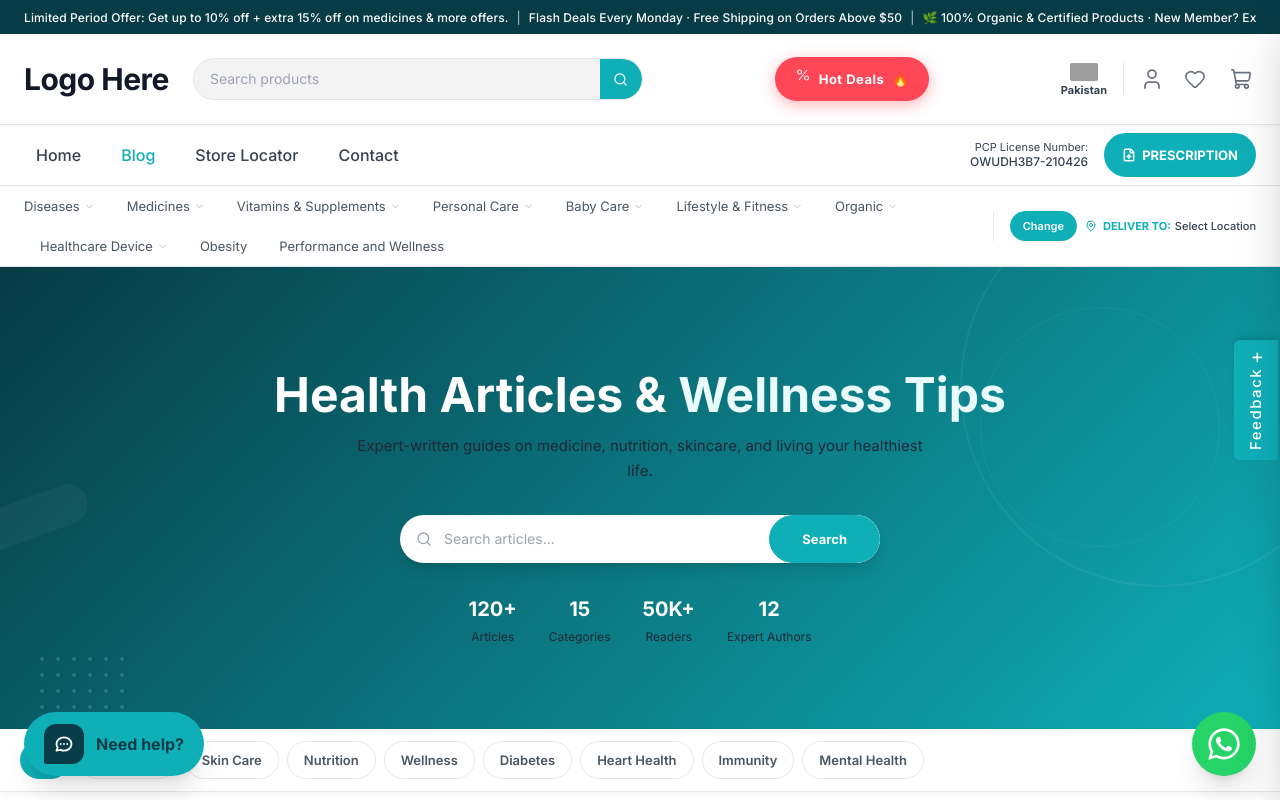
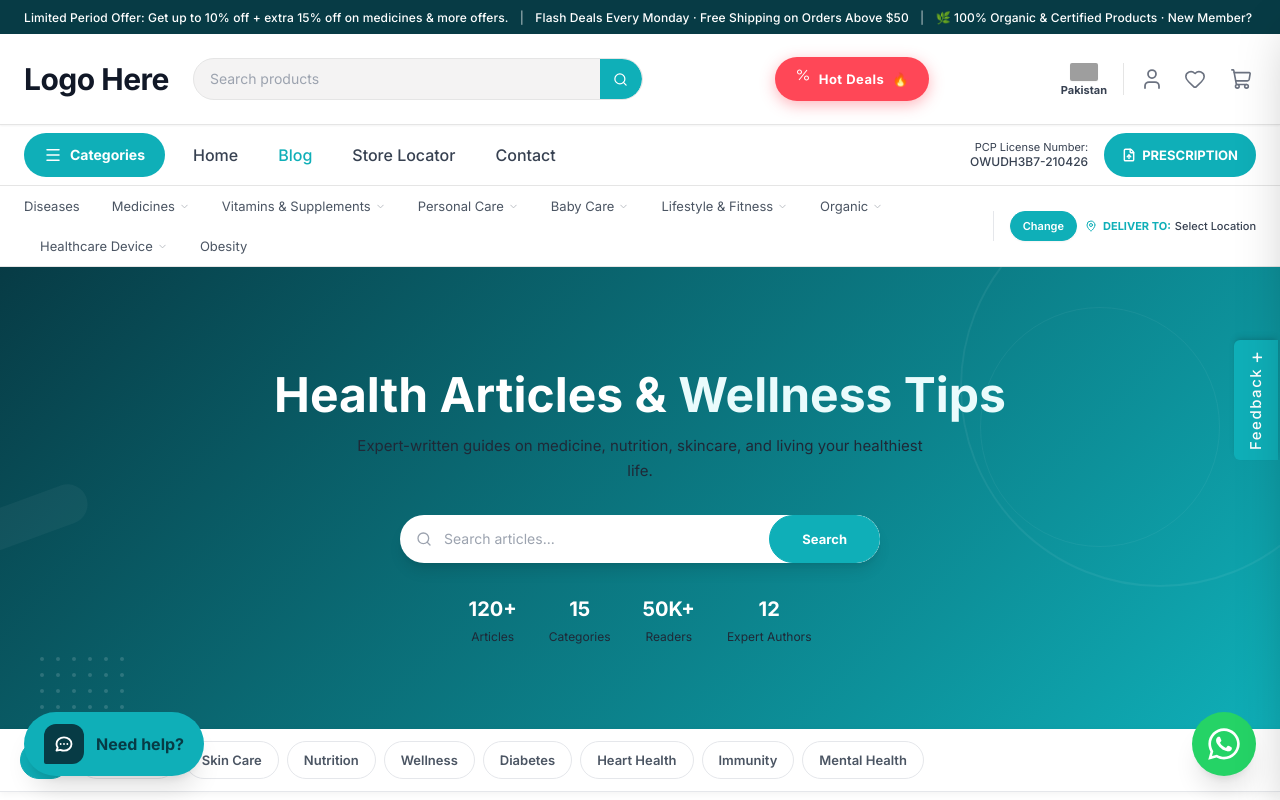
Before and after one commit to kararhussain03212/Swift-Sign-Pharmacy, a React (Vite) app: page /blog in a window 1280 px wide. Shown: the top 800 px of the page. Built offline with nearby package versions, Linux system fonts and the light colour scheme; grey boxes are pictures that could not be loaded.

Commit message:
add categories button in navbar

```diff
--- a/src/components/layout/Footer.jsx
+++ b/src/components/layout/Footer.jsx
@@ -25,7 +25,6 @@ const Footer = () => {
                   <li><Link to="/shop?category=organic" className="text-white/75 hover:text-[#0FAFB8] transition-colors">Organic</Link></li>
                   <li><Link to="/shop?category=healthcare-device" className="text-white/75 hover:text-[#0FAFB8] transition-colors">Healthcare Device</Link></li>
                   <li><Link to="/shop?category=obesity" className="text-white/75 hover:text-[#0FAFB8] transition-colors">Obesity</Link></li>
-                  <li><Link to="/shop?category=performance-and-wellness" className="text-white/75 hover:text-[#0FAFB8] transition-colors">Performance and Wellness</Link></li>
                 </ul>
               </div>
 
--- a/src/components/layout/Navbar.jsx
+++ b/src/components/layout/Navbar.jsx
@@ -1,6 +1,8 @@
-import { NavLink, Link } from 'react-router-dom'
-import { FileUp } from 'lucide-react'
+import { NavLink, Link, useNavigate } from 'react-router-dom'
+import { FileUp, Menu, ChevronRight } from 'lucide-react'
+import { useState } from 'react'
 import clsx from 'clsx'
+import { categories, diseasesList } from '../../data/categories'
 
 const navLinks = [
   { label: 'Home',          to: '/',               },
@@ -9,7 +11,22 @@ const navLinks = [
   { label: 'Contact',       to: '/contact',        },
 ]
 
+// Build nav items from categories.js
+const navItems = [
+  ...categories
+    .filter(cat => cat.showInNav !== false)
+    .map(cat => ({
+      name: cat.name,
+      slug: cat.slug,
+      to: `/shop?category=${cat.slug}`,
+      subCategories: cat.subCategories || []
+    }))
+]
+
 const Navbar = () => {
+  const [activeCategory, setActiveCategory] = useState(navItems[0])
+  const navigate = useNavigate()
+
   return (
     <nav className="hidden sm:block bg-white relative z-40"
          style={{ borderBottom: '1px solid #e5e5e5' }}>
@@ -20,6 +37,68 @@ const Navbar = () => {
 
         {/* ── NAV LINKS ─────────────────────────────────── */}
         <div className="flex items-center justify-start flex-wrap gap-1 sm:gap-4" style={{ order: 1 }}>
+
+          {/* ── CATEGORIES DROPDOWN ─────────────────────────────────── */}
+          <div className="relative group flex items-center h-full">
+            <button className="flex items-center gap-2 bg-[#0FAFB8] text-white px-5 py-3 rounded-full font-bold text-sm hover:bg-[#0a9aa5] transition-colors">
+              <Menu size={18} />
+              Categories
+            </button>
+
+            {/* Primary Dropdown (Left Menu) */}
+            <div className="absolute top-[100%] left-0 mt-[1px] bg-white shadow-xl border border-gray-100 rounded-b-lg min-w-[260px] opacity-0 invisible group-hover:opacity-100 group-hover:visible transition-all duration-200 z-50 flex flex-col py-2">
+              {navItems.map(item => (
+                <div
+                  key={item.slug}
+                  className="relative group/item px-4 py-3 text-[13px] font-bold cursor-pointer flex items-center justify-between text-gray-700 hover:bg-gray-50 hover:text-[#0FAFB8] transition-colors"
+                  onClick={() => navigate(item.to)}
+                >
+                  <span>{item.name}</span>
+                  {item.subCategories && item.subCategories.length > 0 && (
+                    <ChevronRight size={14} className="text-gray-400 group-hover/item:text-[#0FAFB8]" />
+                  )}
+
+                  {/* Flyout Menu (Right Menu) */}
+                  {item.subCategories && item.subCategories.length > 0 && (
+                    <div
+                      className="absolute top-0 left-[100%] ml-0 bg-white shadow-xl border border-gray-100 rounded-lg min-w-[450px] min-h-[100%] opacity-0 invisible group-hover/item:opacity-100 group-hover/item:visible transition-all duration-200 z-50 p-6 cursor-default"
+                      onClick={e => e.stopPropagation()}
+                    >
+                      <div className="flex justify-between items-center mb-4 border-b pb-3">
+                        <h3 className="font-extrabold text-[18px] text-gray-800">{item.name}</h3>
+                        <Link to={item.to} className="text-[13px] text-[#0FAFB8] hover:underline font-bold">View All</Link>
+                      </div>
+                      <div className="grid grid-cols-2 gap-x-6 gap-y-3">
+                        {item.subCategories.map(sub => {
+                          const subName = typeof sub === 'object' ? sub.name : sub
+                          const subSlug = typeof sub === 'object' ? sub.slug : sub.toLowerCase().replace(/[^a-z0-9]+/g, '-')
+                          const isViewAll = subSlug.startsWith('all-')
+                          let subTo = item.slug === 'diseases'
+                            ? `/shop?diseaseCategory=${encodeURIComponent(subSlug)}`
+                            : `/shop?category=${item.slug}&subCategory=${encodeURIComponent(subSlug)}`
+
+                          if (isViewAll) {
+                            subTo = `/shop`
+                          }
+
+                          return (
+                            <Link
+                              key={subSlug}
+                              to={subTo}
+                              className="text-[13px] text-gray-600 hover:text-[#0FAFB8] hover:bg-gray-50 px-2 py-1.5 rounded transition-colors truncate block"
+                            >
+                              {subName}
+                            </Link>
+                          )
+                        })}
+                      </div>
+                    </div>
+                  )}
+                </div>
+              ))}
+            </div>
+          </div>
+
           {navLinks.map(link => (
             <NavLink
               key={link.label}
@@ -29,8 +108,8 @@ const Navbar = () => {
                 clsx(
                   'flex items-center gap-1 font-medium px-2 sm:px-3 py-2 rounded transition-colors duration-[150ms] whitespace-nowrap',
                   isActive
-                    ? 'text-primary'
-                    : 'text-gray-700 hover:text-primary'
+                    ? 'text-[#0FAFB8]'
+                    : 'text-gray-700 hover:text-[#0FAFB8]'
                 )
               }
               style={{ fontSize: 'clamp(12px, 2vw, 16px)' }}
--- a/src/components/layout/SecondaryNav.jsx
+++ b/src/components/layout/SecondaryNav.jsx
@@ -12,11 +12,11 @@ const buildNavItems = () => {
     name: 'Diseases',
     slug: 'diseases',
     to: '/diseases',
-    subCategories: diseasesList.slice(0, 30) // show first 30 in dropdown
+    subCategories: [] // Removed dropdown as requested
   }
 
   const catItems = categories
-    .filter(cat => cat.showInNav !== false) // Only map categories where showInNav is not explicitly false
+    .filter(cat => cat.showInNav !== false && cat.slug !== 'performance-and-wellness') // Only map categories where showInNav is not explicitly false and exclude performance-and-wellness
     .map(cat => ({
       name: cat.name,
       slug: cat.slug,
--- a/src/components/layout/TopBar.jsx
+++ b/src/components/layout/TopBar.jsx
@@ -11,21 +11,14 @@ const TopBar = () => {
 
       {/* Marquee announcement */}
       <div className="flex-1 overflow-hidden relative">
-        <div className="animate-marquee select-none">
-          <span className="text-white font-medium mr-12"
-                style={{ fontSize: '12px', letterSpacing: '0.01em' }}>
-            {messages[0]}
-            <span className="mx-2 opacity-60">|</span>
-            {messages[1]}
-            <span className="mx-2 opacity-60">|</span>
-            {messages[2]}
-            <span className="mx-2 opacity-60">|</span>
-            {messages[0]}
-            <span className="mx-2 opacity-60">|</span>
-            {messages[1]}
-            <span className="mx-2 opacity-60">|</span>
-            {messages[2]}
-          </span>
+        <div className="animate-marquee select-none hover:[animation-play-state:paused]">
+          {/* We duplicate the messages 4 times to ensure the container is wide enough for ultra-wide screens
+              Since the animation translates -50%, it will seamlessly loop back to the start when the first 2 copies finish. */}
+          {[1, 2, 3, 4].map((i) => (
+            <span key={i} className="text-white font-medium pr-12 flex-shrink-0" style={{ fontSize: '12px', letterSpacing: '0.01em' }}>
+              {messages[0]} <span className="mx-2 opacity-60">|</span> {messages[1]} <span className="mx-2 opacity-60">|</span> {messages[2]} {i !== 4 && <span className="mx-2 opacity-60">|</span>}
+            </span>
+          ))}
         </div>
       </div>
     </div>
--- a/src/index.css
+++ b/src/index.css
@@ -93,7 +93,7 @@ h1, h2, h3, h4, h5, h6 {
 }
 .animate-marquee {
   display: inline-flex;
-  animation: marquee 22s linear infinite;
+  animation: marquee 50s linear infinite;
   white-space: nowrap;
 }
 
```
